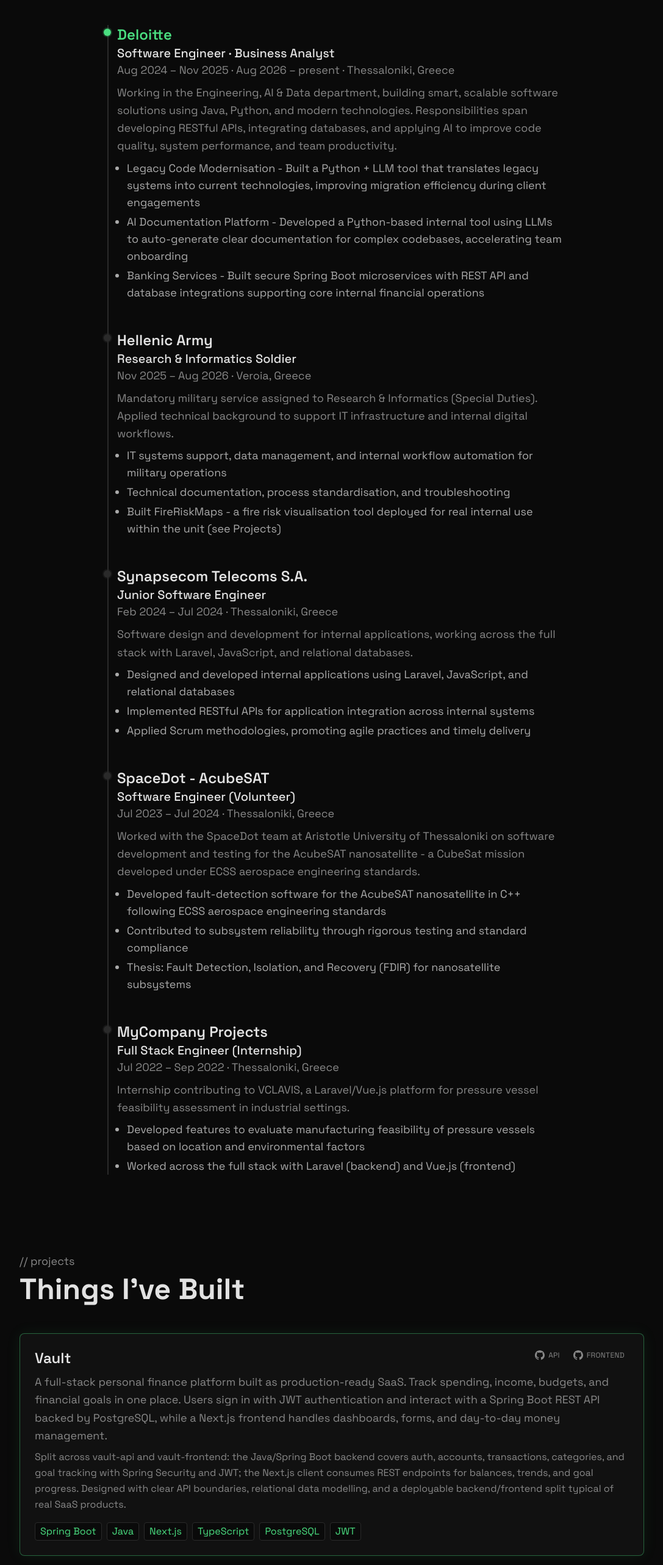
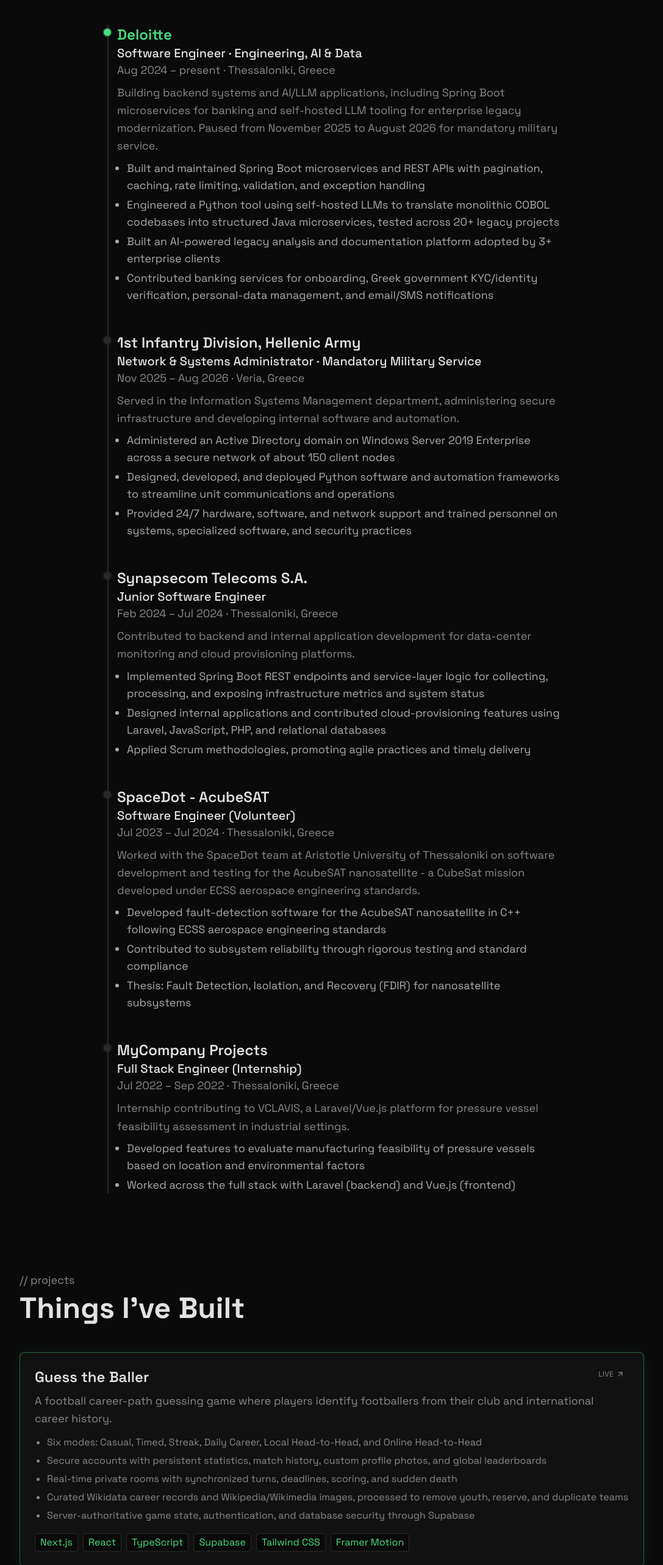
Before and after one commit to Pravinos/Portfolio, a Next.js app: page / in a window 1280 px wide. Shown: the part 3840-6406 px from the top of the page at 61% size, without its empty margins (96-1183 px from the left). Built offline with nearby package versions, Linux system fonts and the light colour scheme; no server answers.

Commit message:
Refactor Experience, Projects, and CV context components for improved clarity and detail; update roles, descriptions, and project highlights to reflect current skills and experiences.

```diff
--- a/components/Experience.tsx
+++ b/components/Experience.tsx
@@ -9,32 +9,33 @@
 const EXPERIENCES: ExperienceData[] = [
   {
     id: "deloitte",
-    role: "Software Engineer · Business Analyst",
+    role: "Software Engineer · Engineering, AI & Data",
     company: "Deloitte",
     location: "Thessaloniki, Greece",
-    startDate: "Aug 2024 – Nov 2025 · Aug 2026",
+    startDate: "Aug 2024",
     endDate: "present",
     description:
-      "Working in the Engineering, AI & Data department, building smart, scalable software solutions using Java, Python, and modern technologies. Responsibilities span developing RESTful APIs, integrating databases, and applying AI to improve code quality, system performance, and team productivity.",
+      "Building backend systems and AI/LLM applications, including Spring Boot microservices for banking and self-hosted LLM tooling for enterprise legacy modernization. Paused from November 2025 to August 2026 for mandatory military service.",
     bullets: [
-      "Legacy Code Modernisation - Built a Python + LLM tool that translates legacy systems into current technologies, improving migration efficiency during client engagements",
-      "AI Documentation Platform - Developed a Python-based internal tool using LLMs to auto-generate clear documentation for complex codebases, accelerating team onboarding",
-      "Banking Services - Built secure Spring Boot microservices with REST API and database integrations supporting core internal financial operations",
+      "Built and maintained Spring Boot microservices and REST APIs with pagination, caching, rate limiting, validation, and exception handling",
+      "Engineered a Python tool using self-hosted LLMs to translate monolithic COBOL codebases into structured Java microservices, tested across 20+ legacy projects",
+      "Built an AI-powered legacy analysis and documentation platform adopted by 3+ enterprise clients",
+      "Contributed banking services for onboarding, Greek government KYC/identity verification, personal-data management, and email/SMS notifications",
     ],
   },
   {
     id: "army",
-    role: "Research & Informatics Soldier",
-    company: "Hellenic Army",
-    location: "Veroia, Greece",
+    role: "Network & Systems Administrator · Mandatory Military Service",
+    company: "1st Infantry Division, Hellenic Army",
+    location: "Veria, Greece",
     startDate: "Nov 2025",
     endDate: "Aug 2026",
     description:
-      "Mandatory military service assigned to Research & Informatics (Special Duties). Applied technical background to support IT infrastructure and internal digital workflows.",
+      "Served in the Information Systems Management department, administering secure infrastructure and developing internal software and automation.",
     bullets: [
-      "IT systems support, data management, and internal workflow automation for military operations",
-      "Technical documentation, process standardisation, and troubleshooting",
-      "Built FireRiskMaps - a fire risk visualisation tool deployed for real internal use within the unit (see Projects)",
+      "Administered an Active Directory domain on Windows Server 2019 Enterprise across a secure network of about 150 client nodes",
+      "Designed, developed, and deployed Python software and automation frameworks to streamline unit communications and operations",
+      "Provided 24/7 hardware, software, and network support and trained personnel on systems, specialized software, and security practices",
     ],
   },
   {
@@ -45,10 +46,10 @@
     startDate: "Feb 2024",
     endDate: "Jul 2024",
     description:
-      "Software design and development for internal applications, working across the full stack with Laravel, JavaScript, and relational databases.",
+      "Contributed to backend and internal application development for data-center monitoring and cloud provisioning platforms.",
     bullets: [
-      "Designed and developed internal applications using Laravel, JavaScript, and relational databases",
-      "Implemented RESTful APIs for application integration across internal systems",
+      "Implemented Spring Boot REST endpoints and service-layer logic for collecting, processing, and exposing infrastructure metrics and system status",
+      "Designed internal applications and contributed cloud-provisioning features using Laravel, JavaScript, PHP, and relational databases",
       "Applied Scrum methodologies, promoting agile practices and timely delivery",
     ],
   },
--- a/components/Projects.tsx
+++ b/components/Projects.tsx
@@ -2,6 +2,7 @@
 
 import { motion } from "framer-motion";
 import { TypingHeader } from "@/components/TypingHeader";
+import { ExternalLinkArrow } from "@/components/ExternalLinkArrow";
 import { trackEvent } from "@/lib/analytics";
 
 type ProjectData = {
@@ -10,12 +11,14 @@
   description: string;
   detail?: string;
   stack: string[];
-  github: string;
+  github?: string;
   githubLabel?: string;
   githubSecondary?: string;
   githubSecondaryLabel?: string;
   featured?: boolean;
   context?: string;
+  liveUrl?: string;
+  highlights?: string[];
 };
 
 const MAIN_PROJECTS: ProjectData[] = [
@@ -23,10 +26,10 @@
     id: "vault",
     name: "Vault",
     description:
-      "A full-stack personal finance platform built as production-ready SaaS. Track spending, income, budgets, and financial goals in one place. Users sign in with JWT authentication and interact with a Spring Boot REST API backed by PostgreSQL, while a Next.js frontend handles dashboards, forms, and day-to-day money management.",
+      "A personal finance SaaS platform with a 55-endpoint Spring Boot API and a Next.js frontend spanning 10+ pages. It covers multi-account balances, category budgets, reversible transfers, investment checkpoints, and financial goals.",
     detail:
-      "Split across vault-api and vault-frontend: the Java/Spring Boot backend covers auth, accounts, transactions, categories, and goal tracking with Spring Security and JWT; the Next.js client consumes REST endpoints for balances, trends, and goal progress. Designed with clear API boundaries, relational data modelling, and a deployable backend/frontend split typical of real SaaS products.",
-    stack: ["Spring Boot", "Java", "Next.js", "TypeScript", "PostgreSQL", "JWT"],
+      "Uses JWT authentication in HttpOnly cookies, BCrypt password hashing, Flyway migrations, and IP-based auth rate limiting. Its AI finance assistant exposes nine tool-calling functions grounded in live financial data, with provider routing between Groq and self-hosted LM Studio.",
+    stack: ["Java 21", "Spring Boot", "Next.js", "TypeScript", "PostgreSQL", "TanStack Query", "Recharts"],
     github: "https://github.com/Pravinos/vault-api",
     githubLabel: "api",
     githubSecondary: "https://github.com/Pravinos/vault-frontend",
@@ -37,9 +40,9 @@
     id: "elelem",
     name: "elelem",
     description:
-      "Self-hosted LLM chat app running entirely on personal hardware. No cloud APIs, no token costs, no data leaves the network. Features SSE streaming, persistent chat history, multi-model support via Ollama, intelligent model memory management, and private access over Tailscale.",
+      "A self-hosted LLM chat platform with a FastAPI backend and Next.js frontend running on Ollama, exposing 11 REST endpoints for chat, history, models, and system metrics.",
     detail:
-      "FastAPI backend + Next.js frontend, deployed as a Docker monorepo on a Debian home server. Full REST API with SSE streaming, SQLite persistence, and model lifecycle management.",
+      "Concurrency-safe, asyncio-based session locking serializes model loads and unloads while queueing inference requests; idle models are automatically evicted. Deployed with Docker Compose over Tailscale and covered by 16 pytest tests.",
     stack: [
       "FastAPI",
       "Next.js",
@@ -66,12 +69,29 @@
   "id": "guess-the-baller",
   "name": "Guess the Baller",
   "description":
-    "A football career-path guessing game that challenges users to identify a player based on their club-by-club career timeline. The game offers multiple modes, including Casual, Timed, Streak, and Head-to-Head, each with unique gameplay mechanics.",
-  "stack": ["Next.js (App Router) + TypeScript", "Tailwind CSS", "Framer Motion", "Supabase (Postgres)", "Wikidata + Wikipedia REST API"],
-  "github": "https://github.com/Pravinos/guess-the-baller",
-  "featured": false
+    "A football career-path guessing game where players identify footballers from their club and international career history.",
+  "highlights": [
+    "Six modes: Casual, Timed, Streak, Daily Career, Local Head-to-Head, and Online Head-to-Head",
+    "Secure accounts with persistent statistics, match history, custom profile photos, and global leaderboards",
+    "Real-time private rooms with synchronized turns, deadlines, scoring, and sudden death",
+    "Curated Wikidata career records and Wikipedia/Wikimedia images, processed to remove youth, reserve, and duplicate teams",
+    "Server-authoritative game state, authentication, and database security through Supabase",
+  ],
+  "stack": ["Next.js", "React", "TypeScript", "Supabase", "Tailwind CSS", "Framer Motion"],
+  "liveUrl": "https://ballers.prav1nos.me/",
+  "featured": true
 }
 ,
+  {
+    id: "portfolio",
+    name: "Developer Portfolio",
+    description:
+      "This terminal-inspired portfolio, built as a fast, responsive single-page site with an AI assistant that answers questions about my experience, projects, and interests.",
+    stack: ["Next.js", "React", "TypeScript", "Tailwind CSS", "Groq", "Vercel"],
+    github: "https://github.com/Pravinos/Portfolio",
+    liveUrl: "https://portfolio.prav1nos.me/",
+    featured: false,
+  },
 ];
 
 const MILITARY_PROJECT: ProjectData = {
@@ -86,7 +106,9 @@
   context: "Hellenic Army · Research & Informatics · 2025–2026",
 };
 
-const FEATURED_PROJECT = MAIN_PROJECTS.find((p) => p.featured)!;
+const FEATURED_PROJECTS = ["guess-the-baller", "vault"].map(
+  (id) => MAIN_PROJECTS.find((project) => project.id === id)!,
+);
 const GRID_PROJECTS = MAIN_PROJECTS.filter((p) => !p.featured);
 
 function GitHubIcon() {
@@ -162,6 +184,7 @@
         <h3 className="text-xl font-semibold text-[#e2e2e2] sm:text-2xl">{project.name}</h3>
 
         <div className="flex shrink-0 items-center gap-2">
+          {project.github && (
             <RepoLink
               href={project.github}
               label={project.githubSecondary ? (project.githubLabel ?? "api") : undefined}
@@ -170,6 +193,7 @@
                 trackEvent("click", "project", `project_${project.id}_github`)
               }
             />
+          )}
           {project.githubSecondary && (
             <RepoLink
               href={project.githubSecondary}
@@ -184,12 +208,35 @@
               }
             />
           )}
+          {project.liveUrl && (
+            <a
+              href={project.liveUrl}
+              target="_blank"
+              rel="noopener noreferrer"
+              aria-label={`Open ${project.name}`}
+              className="inline-flex items-center gap-1 rounded border border-transparent px-1.5 py-0.5 font-mono text-xs uppercase tracking-wide text-muted transition-colors duration-200 hover:border-accent/30 hover:text-accent focus-visible:outline-2 focus-visible:outline-accent focus-visible:outline-offset-2"
+              onClick={() =>
+                trackEvent("click", "project", `project_${project.id}_live`)
+              }
+            >
+              live
+              <ExternalLinkArrow />
+            </a>
+          )}
         </div>
       </div>
 
       <p className="mt-2 text-lg leading-relaxed text-[#888888]">
         {project.description}
       </p>
+
+      {project.highlights && (
+        <ul className="mt-3 list-disc space-y-1 pl-5 text-base leading-relaxed text-dim">
+          {project.highlights.map((highlight) => (
+            <li key={highlight}>{highlight}</li>
+          ))}
+        </ul>
+      )}
 
       {((featured || compact) && project.detail) && (
         <p className="mt-2 text-base leading-relaxed text-dim">{project.detail}</p>
@@ -222,7 +269,16 @@
         </h2>
 
         <div className="mx-auto mt-12 max-w-5xl">
-          <ProjectCard project={FEATURED_PROJECT} index={0} featured />
+          <div className="space-y-6">
+            {FEATURED_PROJECTS.map((project, index) => (
+              <ProjectCard
+                key={project.id}
+                project={project}
+                index={index}
+                featured
+              />
+            ))}
+          </div>
 
           <div className="mt-6 grid grid-cols-1 gap-6 md:grid-cols-3">
             {GRID_PROJECTS.map((project, index) => (
--- a/lib/cv-context.ts
+++ b/lib/cv-context.ts
@@ -2,7 +2,7 @@
 
 export const CV_CONTEXT = `
 == ABOUT ==
-Pravinos Thomas is a software engineer based in Thessaloniki, Greece. He builds backend systems, AI-powered developer tools, and full-stack applications - mostly with Java, Python, Spring Boot, and React. He is back at Deloitte's Engineering, AI & Data department in Thessaloniki after completing mandatory Hellenic Army service. He is 26 years old.
+Pravinos Thomas is a software engineer based in Thessaloniki, Greece, specializing in backend systems and AI/LLM applications. His work focuses on self-hosted LLM tooling for enterprise legacy modernization, translating monolithic COBOL systems into structured Java microservices, and delivering full-stack solutions with Python, Java, Spring Boot, and REST APIs. He works in Deloitte's Engineering, AI & Data department and resumed his role in August 2026 after completing mandatory Hellenic Army service. He is 26 years old.
 
 Contact:
 - Email: tpravinos99@gmail.com
@@ -35,27 +35,26 @@
 
 == EXPERIENCE ==
 
-Deloitte - Software Engineer · Business Analyst
-Thessaloniki, Greece | Aug 2024 – Nov 2025 · Aug 2026 – present
-Working in the Engineering, AI & Data department, building smart, scalable software solutions using Java, Python, and modern technologies. Responsibilities span developing RESTful APIs, integrating databases, and applying AI to improve code quality, system performance, and team productivity.
-Key projects:
-- Legacy Code Modernisation - Built a Python + LLM tool that translates legacy systems into current technologies, improving migration efficiency during client engagements
-- AI Documentation Platform - Developed a Python-based internal tool using LLMs to auto-generate clear documentation for complex codebases, accelerating team onboarding
-- Banking Services - Built secure Spring Boot microservices with REST API and database integrations supporting core internal financial operations
+Deloitte - Software Engineer, Engineering, AI & Data Department
+Thessaloniki, Greece | Aug 2024 – present (paused Nov 2025 – Aug 2026 for mandatory military service)
+- Built and maintained Spring Boot microservices and REST APIs with pagination, caching, rate limiting, validation, and exception handling.
+- Contributed banking microservices for customer onboarding, personal-data management, Greek government KYC/identity verification, and email/SMS transaction and validation notifications.
+- Engineered a Python tool using self-hosted LLMs to translate large monolithic COBOL codebases into structured Java microservices; tested across 20+ real-world legacy projects.
+- Built an AI-powered Python legacy code analysis and documentation platform using self-hosted LLMs; adopted by 3+ enterprise clients across production legacy systems.
 
-Hellenic Army - Research & Informatics Soldier
-Veroia, Greece | Nov 2025 – Aug 2026
-Completed mandatory military service in Research & Informatics (Special Duties), applying technical skills to support IT infrastructure and internal digital workflows.
-- IT systems support, data management, and internal workflow automation for military operations
-- Technical documentation, process standardisation, and troubleshooting
-- Built FireRiskMaps - a fire risk visualisation tool deployed for real internal use within the unit (see Projects)
+1st Infantry Division, Hellenic Army - Network & Systems Administrator, Information Systems Management Department
+Veria, Greece | Nov 2025 – Aug 2026 | Mandatory military service
+- Administered an Active Directory domain on Windows Server 2019 Enterprise across a secure network of approximately 150 client nodes.
+- Designed, developed, and deployed internal Python software and automation frameworks to streamline unit communications and remove manual operational bottlenecks.
+- Delivered 24/7 support for hardware, software, and network incidents under high-pressure conditions.
+- Trained military personnel on operating systems, specialized software, and security best practices.
 
 Synapsecom Telecoms S.A. - Junior Software Engineer
 Thessaloniki, Greece | Feb 2024 – Jul 2024
-Software design and development for internal applications, working across the full stack with Laravel, JavaScript, and relational databases.
-- Designed and developed internal applications using Laravel, JavaScript, and relational databases
-- Implemented RESTful APIs for application integration across internal systems
-- Applied Scrum methodologies, promoting agile practices and timely delivery
+- Contributed to a Spring Boot backend for monitoring data-center infrastructure and operational performance, implementing REST endpoints and service-layer logic for system metrics and status data.
+- Designed and developed internal applications using Laravel, JavaScript, and relational databases.
+- Contributed backend features to a PHP/Laravel cloud-provisioning platform.
+- Applied Scrum practices to support project organization and timely delivery.
 
 SpaceDot - AcubeSAT - Software Engineer (Volunteer)
 Thessaloniki, Greece | Jul 2023 – Jul 2024
@@ -73,15 +72,17 @@
 == PROJECTS ==
 
 Vault - Personal Finance SaaS (featured full-stack project)
-A full-stack personal finance platform built as production-ready SaaS. Track spending, income, budgets, and financial goals in one place. Users sign in with JWT authentication and interact with a Spring Boot REST API backed by PostgreSQL, while a Next.js frontend handles dashboards, forms, and day-to-day money management.
-Split across vault-api and vault-frontend: the Java/Spring Boot backend covers auth, accounts, transactions, categories, and goal tracking with Spring Security and JWT; the Next.js client consumes REST endpoints for balances, trends, and goal progress. Designed with clear API boundaries, relational data modelling, and a deployable backend/frontend split typical of real SaaS products.
-Stack: Spring Boot, Java, Next.js, TypeScript, PostgreSQL, JWT
+- Built a 55-endpoint Spring Boot API using Java 21, Spring Security, Spring Data JPA, PostgreSQL, and Flyway. It covers multi-account balances, category budgets, transfers with one-time reversal, investment checkpoints, and financial goal tracking.
+- Built a Next.js/React/TypeScript frontend across 10+ pages using TanStack Query and Recharts.
+- Implemented JWT authentication through HttpOnly cookies, BCrypt password hashing, and IP-based rate limiting of 5 attempts per 15 minutes on authentication endpoints.
+- Designed an AI finance assistant with 9 tool-calling functions for spending trends, budget and goal progress, cash flow, and account balances. Answers are grounded in live financial data, with pluggable routing between Groq and self-hosted LM Studio.
 GitHub: https://github.com/Pravinos/vault-api | https://github.com/Pravinos/vault-frontend
 
-elelem - Self-Hosted LLM Chat App
-Self-hosted LLM chat app running entirely on personal hardware. No cloud APIs, no token costs, no data leaves the network. Features SSE streaming, persistent chat history, multi-model support via Ollama, intelligent model memory management, and private access over Tailscale.
-FastAPI backend + Next.js frontend, deployed as a Docker monorepo on a Debian home server. Full REST API with SSE streaming, SQLite persistence, and model lifecycle management.
-Stack: FastAPI, Next.js, Python, TypeScript, Ollama, Docker, Tailscale, SQLite
+elelem - Self-Hosted LLM Chat Platform
+- Built with a FastAPI backend and Next.js/TypeScript frontend running on Ollama, with 11 REST endpoints across chat, history, model, and system-metrics routers.
+- Containerized with Docker Compose and accessed privately over Tailscale.
+- Uses asyncio-condition-based session locking to serialize model loads and unloads, queue concurrent inference requests, and automatically evict idle models.
+- Covered by a 16-test pytest suite.
 GitHub: https://github.com/Pravinos/elelem
 
 DevTutor AI - Local AI Coding Tutor
@@ -90,9 +91,25 @@
 GitHub: https://github.com/Pravinos/DevTutor-AI
 
 Guess the Baller - Football Career-Path Guessing Game
-A football career-path guessing game that challenges users to identify a player based on their club-by-club career timeline. The game offers multiple modes, including Casual, Timed, Streak, and Head-to-Head, each with unique gameplay mechanics.
-Stack: Next.js (App Router) + TypeScript, Tailwind CSS, Framer Motion, Supabase (Postgres), Wikidata + Wikipedia REST API
-GitHub: https://github.com/Pravinos/guess-the-baller
+- Built a football career-path guessing game where players identify footballers from their club and international career history.
+- Curated player data from Wikidata, with images from Wikipedia/Wikimedia.
+- Built a data-processing pipeline to review career records and remove youth, reserve, and duplicate teams.
+- Includes six modes: Casual, Timed, Streak, Daily Career, Local Head-to-Head, and Online Head-to-Head.
+- Supports secure player accounts with persistent statistics, match history, and custom profile photos.
+- Provides global leaderboards for Daily, Timed, and Streak results.
+- Supports real-time private Head-to-Head rooms with synchronized turns, deadlines, scoring, and sudden death.
+- Uses Supabase for server-authoritative game state, authentication, and database security.
+Stack: Next.js, React, TypeScript, Supabase, Tailwind CSS, Framer Motion
+Live: https://ballers.prav1nos.me
+Source code: Private repository
+
+Developer Portfolio
+- Built this responsive, terminal-inspired single-page portfolio with Next.js, React, TypeScript, and Tailwind CSS.
+- Includes a Groq-powered AI assistant that answers questions about Thomas's experience, projects, skills, and personal interests.
+- Includes consent-controlled analytics, keyboard navigation, accessible dialogs, and distributed chat rate limiting.
+Stack: Next.js, React, TypeScript, Tailwind CSS, Groq, Vercel
+Live: https://portfolio.prav1nos.me
+GitHub: https://github.com/Pravinos/Portfolio
 
 FireRiskMaps - Military Service Project
 Fire risk mapping tool built during military service for actual use in the office he served at. Visualises fire risk zones and data relevant to military operational planning. Built and deployed for real internal use.
@@ -134,23 +151,22 @@
 == SKILLS ==
 Highlighted in hero: Python, Java, Spring Boot, LLMs, FastAPI, React, Next.js, TypeScript, C++
 Broader stack from experience and projects:
-Languages: Python, Java, PHP, JavaScript, TypeScript, C++
+Languages: Python, Java, JavaScript/TypeScript, C++, PHP
 Backend: Spring Boot, FastAPI, Laravel, REST APIs
-Frontend: React, Next.js, Vue.js, React Native
-AI/ML: LLM Applications, RAG, Local AI Inference, Ollama, LM Studio, Groq, Prompt Engineering
-Databases: PostgreSQL, MySQL, Supabase, SQLite
-Infrastructure: Docker, Docker Compose, Tailscale, Cloudflare Tunnel
-Tools: Git, Google Cloud, Vercel, Render, Streamlit, Framer Motion, Tailwind CSS
+Frontend: React, Next.js, React Native
+AI/ML: LLM Applications, Local AI Inference, Ollama, LM Studio, Prompt Engineering
+Databases: PostgreSQL, MySQL, Supabase
+Tools: Docker, Git, GitLab CI, Ansible, Google Cloud, Vercel, Render
 
 == EDUCATION ==
 Integrated Master's degree - Electrical & Computer Engineering
 Aristotle University of Thessaloniki (AUTH) | Oct 2018 – Sep 2024 | Grade: 7.07 | 6-year integrated programme
 
 == CERTIFICATIONS ==
-- Artificial Intelligence Applications - UCERT Greece (Dec 2025) | ID: UGRSPUICT216166 | Skills: Artificial Intelligence, Large Language Models
-- Certified React Developer - W3Schools (Apr 2025) | ID: 1PUJOQP5WM | Skills: React.js, Web Development
-- Microsoft Certified: Azure AI Fundamentals - Microsoft (Jan 2025) | ID: 58B0BE60FF1A104E | Skills: Machine Learning, Artificial Intelligence
-- Python Programming Course - GreekLUG (May 2023) | Skills: Python
+- Azure AI Fundamentals (AI-900) - Microsoft, 2025
+- Artificial Intelligence Applications - UCERT, 2025
+- Certified React Developer - W3Schools, 2025
+- Python Seminar - GreekLUG, 2023
 - Open Workshop: AI in Energy - Aristotle University of Thessaloniki (Mar 2023) | Skills: Artificial Intelligence, Machine Learning
 - Internship Completion Certificate - Aristotle University of Thessaloniki (Nov 2022) | Skills: Laravel, Vue.js, MySQL
 
```
Lines whose indentation alone changed are shown as unchanged.
